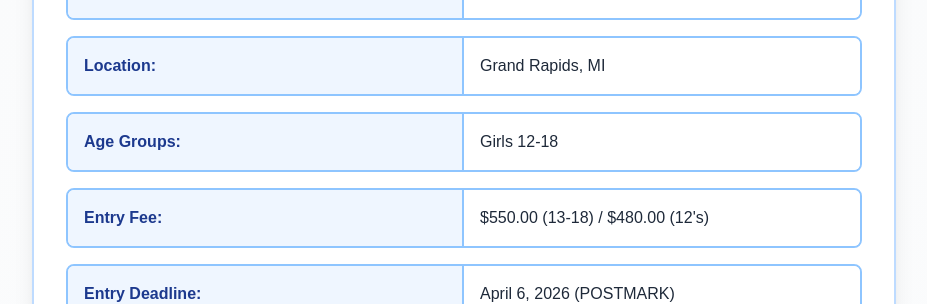
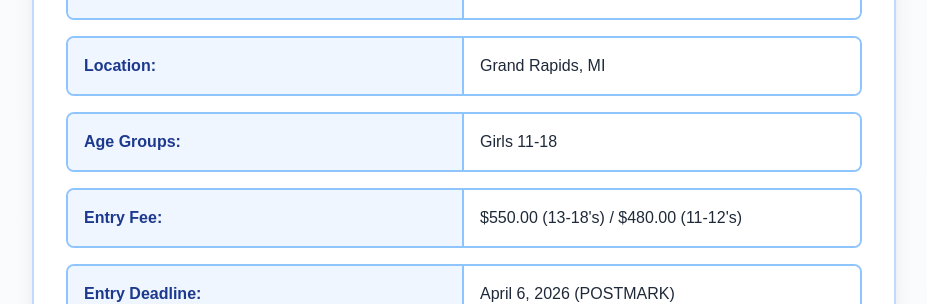
Before and after one commit to Inside-Out-Volleyball/volleyfest-web, a Next.js app: page /tournament-information in a window 1280 px wide. Shown: the part 909-1213 px from the top of the page, without its empty margins (176-1103 px from the left). Built offline with nearby package versions, Linux system fonts and the light colour scheme.

Commit message:
updated tourney age groups

```diff
--- a/app/data/tournamentData.ts
+++ b/app/data/tournamentData.ts
@@ -4,10 +4,10 @@ export const tournamentData = {
   dates: "April 25 & 26, 2026",
   location: "Grand Rapids, MI",
   hostedBy: "Inside Out Volleyball Club",
-  ageGroups: "Girls 12-18",
+  ageGroups: "Girls 11-18",
   entryFees: {
-    older: { age: "13-18", cost: "$550.00" },
-    younger: { age: "12's", cost: "$480.00" },
+    older: { age: "13-18's", cost: "$550.00" },
+    younger: { age: "11-12's", cost: "$480.00" },
   },
   entryDeadline: "April 6, 2026 (POSTMARK)",
   registrationUrl: "https://advancedeventsystems.com/41019",
```
